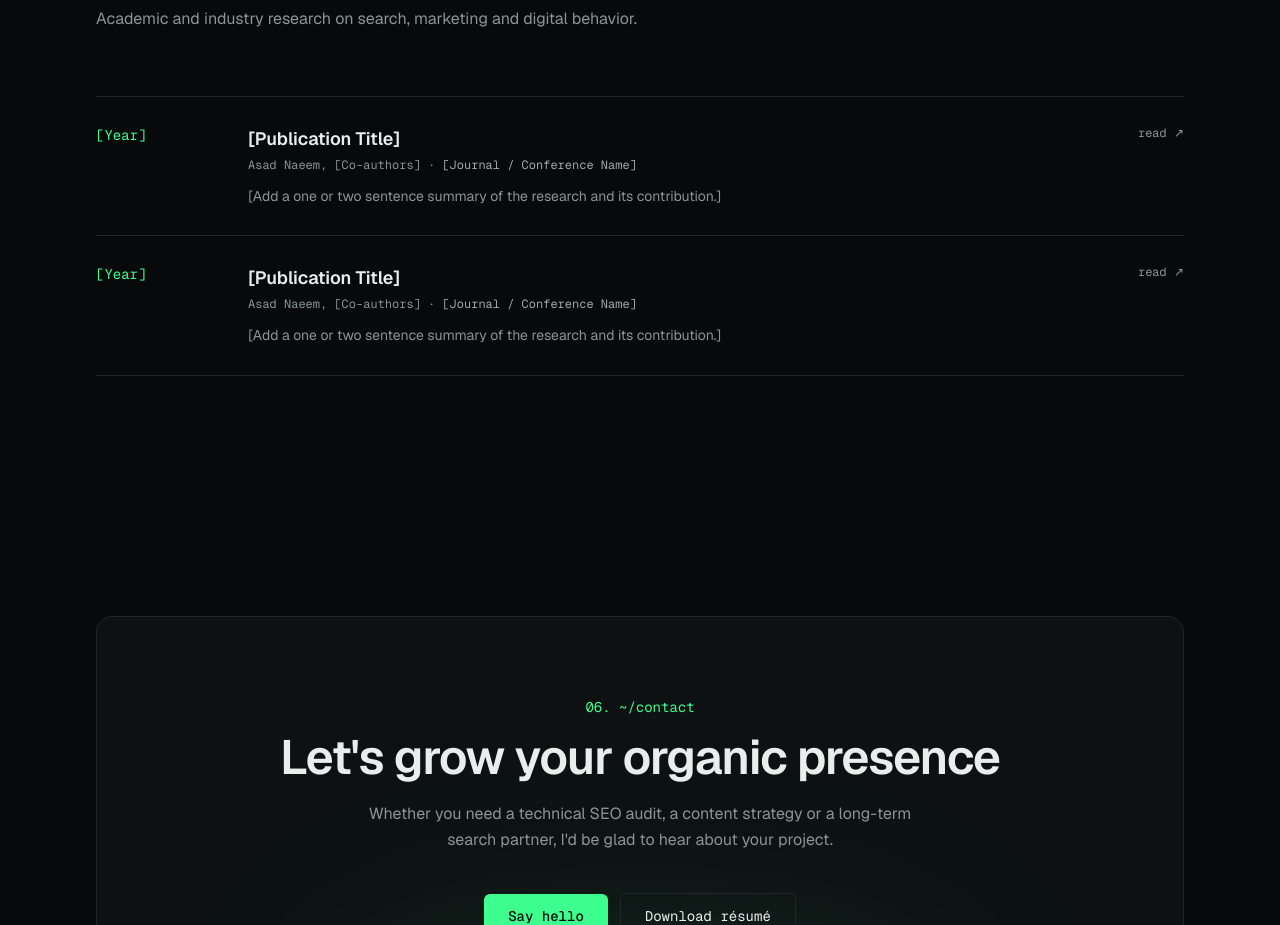
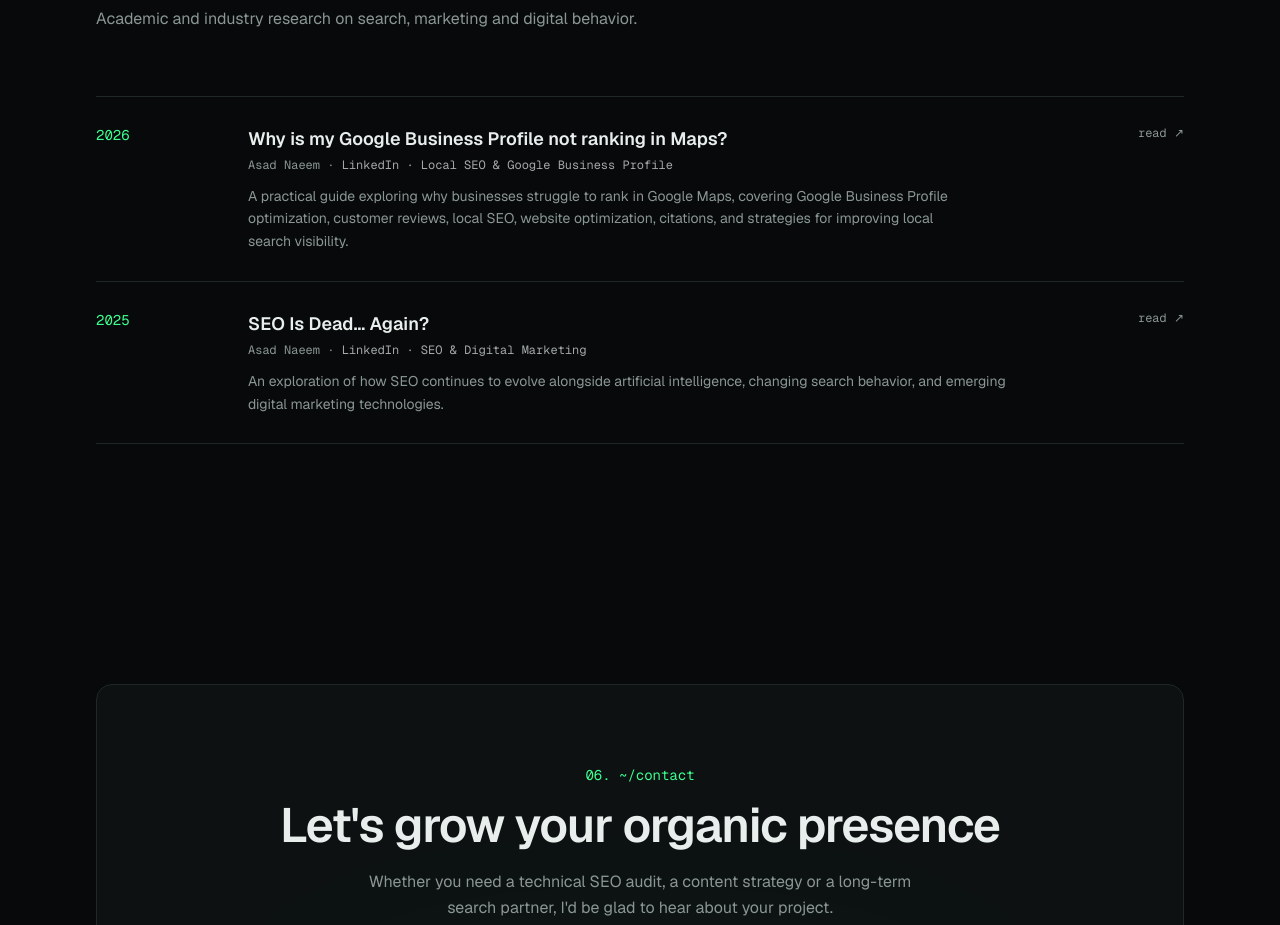
Before and after one commit to asadnaeem280/asad-naeem-portfolio, a Next.js app: page / in a window 1280 px wide. Shown: the part 5260-6185 px from the top of the page. Built offline with nearby package versions, Linux system fonts and the light colour scheme.

Commit message:
Update portfolio.ts

```diff
--- a/app/data/portfolio.ts
+++ b/app/data/portfolio.ts
@@ -273,24 +273,27 @@ export type Publication = {
   href?: string
 }
 
+
 export const publications: Publication[] = [
   {
-    title: '[Publication Title]',
-    venue: '[Journal / Conference Name]',
-    year: '[Year]',
-    authors: 'Asad Naeem, [Co-authors]',
-    abstract: '[Add a one or two sentence summary of the research and its contribution.]',
-    href: '#',
+    title: 'Why is my Google Business Profile not ranking in Maps?',
+    venue: 'LinkedIn · Local SEO & Google Business Profile',
+    year: '2026',
+    authors: 'Asad Naeem',
+    abstract:
+      'A practical guide exploring why businesses struggle to rank in Google Maps, covering Google Business Profile optimization, customer reviews, local SEO, website optimization, citations, and strategies for improving local search visibility.',
+    href: 'https://www.linkedin.com/pulse/why-my-google-business-profile-ranking-maps-asad-naeem-zmbuf/',
   },
   {
-    title: '[Publication Title]',
-    venue: '[Journal / Conference Name]',
-    year: '[Year]',
-    authors: 'Asad Naeem, [Co-authors]',
-    abstract: '[Add a one or two sentence summary of the research and its contribution.]',
-    href: '#',
+    title: 'SEO Is Dead… Again?',
+    venue: 'LinkedIn · SEO & Digital Marketing',
+    year: '2025',
+    authors: 'Asad Naeem',
+    abstract:
+      'An exploration of how SEO continues to evolve alongside artificial intelligence, changing search behavior, and emerging digital marketing technologies.',
+    href: 'https://www.linkedin.com/posts/asad-naeem-seo-expert_seo-digitalmarketing-searchengineoptimization-activity-7368850087118135296-gUdQ',
   },
-]
+];
 
 export const navLinks = [
   { href: '/#about', label: 'About' },
```
